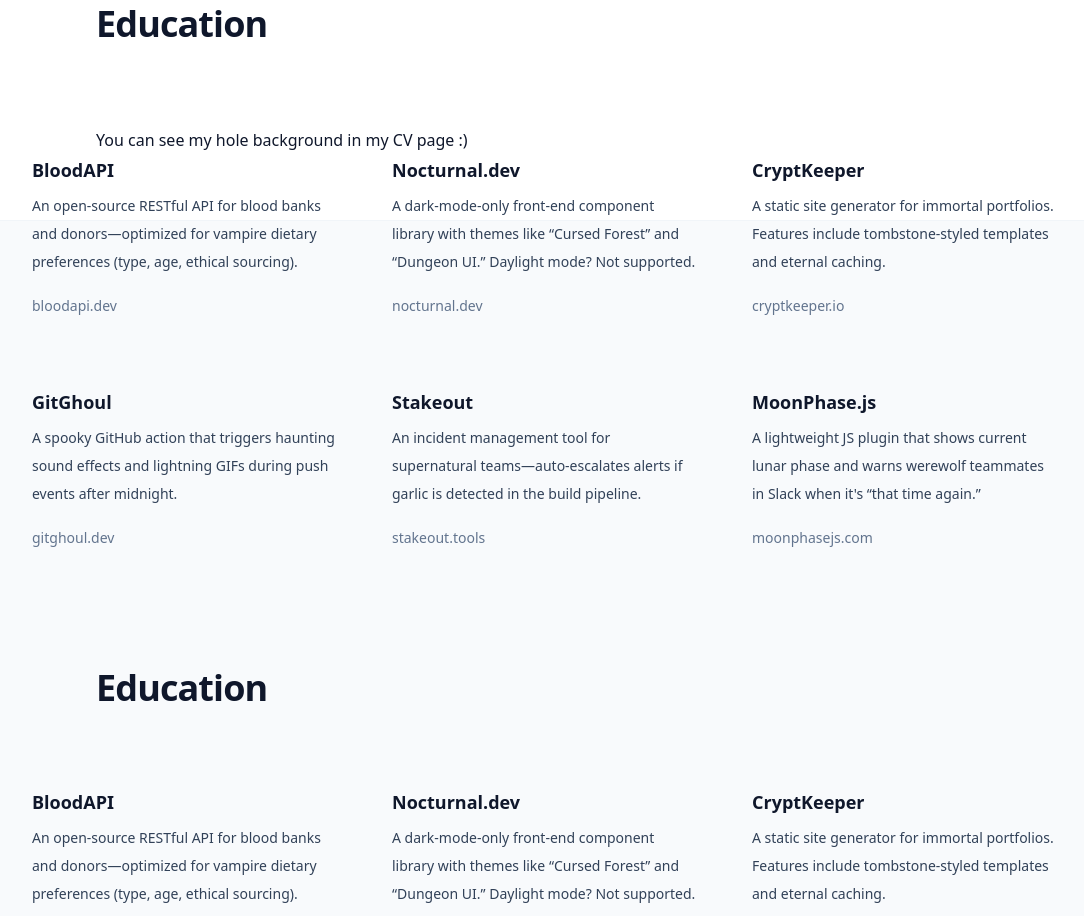
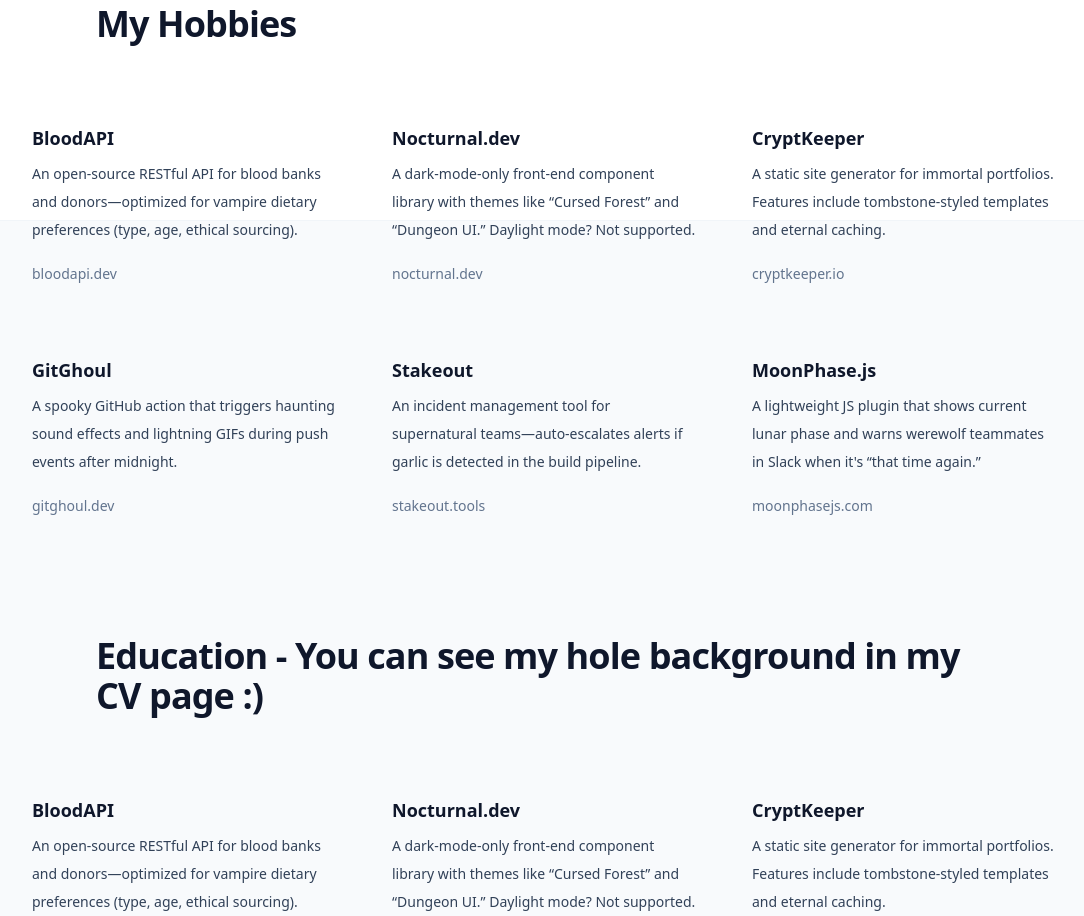
Before and after one commit to bertaaparicio/bertaaparicio.github.io, an Astro site: page / in a window 1280 px wide. Shown: the part 580-1496 px from the top of the page, without its empty margins (96-1180 px from the left). Built offline with nearby package versions, Linux system fonts and the light colour scheme; Astro itself is replaced by a stand-in of ours; some icons are missing.

Commit message:
pag init

```diff
--- a/src/pages/index.astro
+++ b/src/pages/index.astro
@@ -52,13 +52,8 @@ import NewsletterForm from "../components/NewsletterForm.astro";
 			<h2
 				class="text-2xl sm:text-4xl font-bold tracking-tight mb-10 sm:mb-20"
 			>
-				Education
+				My Hobbies
 			</h2>
-			<div class="mt-8 leading-8">
-				<p>
-					You can see my hole background in my CV page :)
-				</p>
-			</div>
 		</div>
 
 		<div class="mx-auto lg:max-w-5xl">
@@ -72,7 +67,7 @@ import NewsletterForm from "../components/NewsletterForm.astro";
 			<h2
 				class="text-2xl sm:text-4xl font-bold tracking-tight mb-10 sm:mb-20"
 			>
-				Education
+				Education - You can see my hole background in my CV page :)
 			</h2>
 		</div>
 
```
